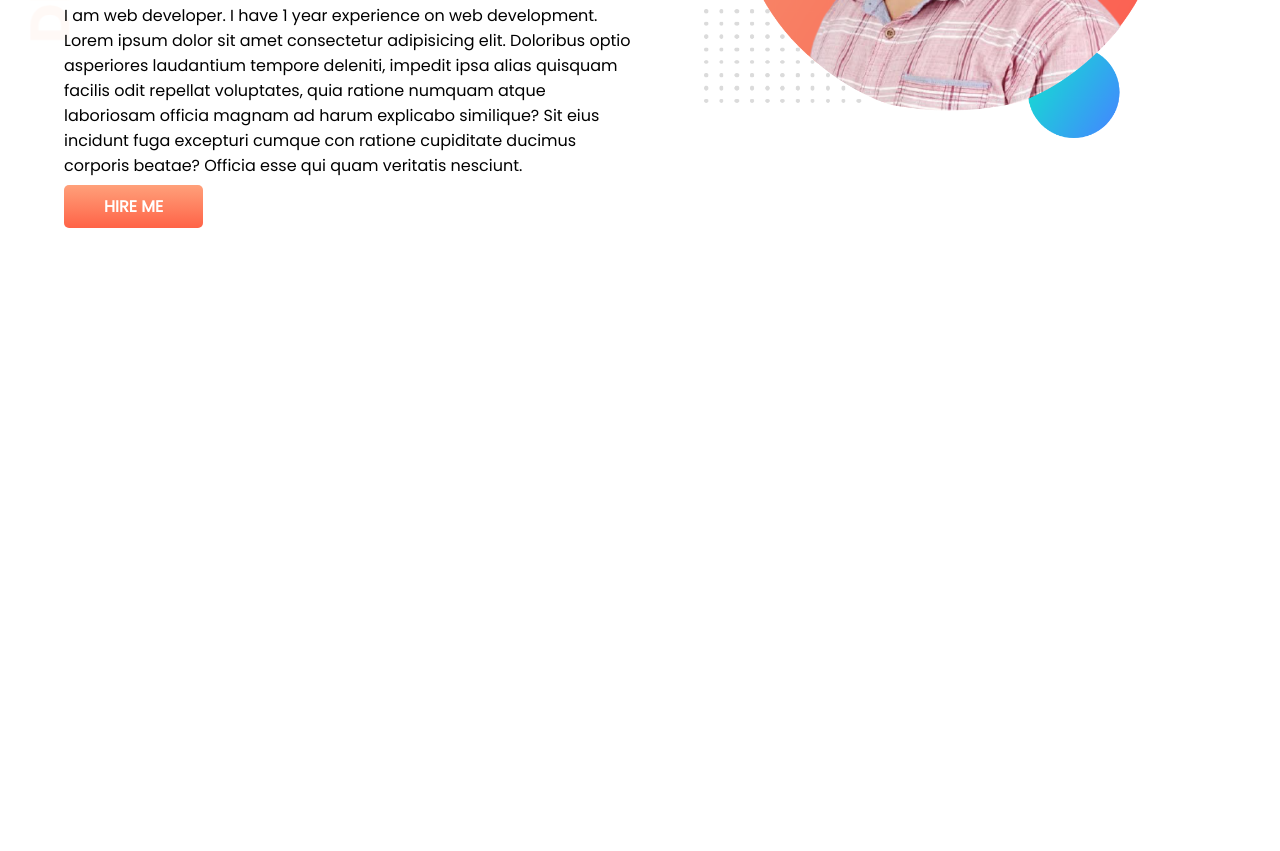
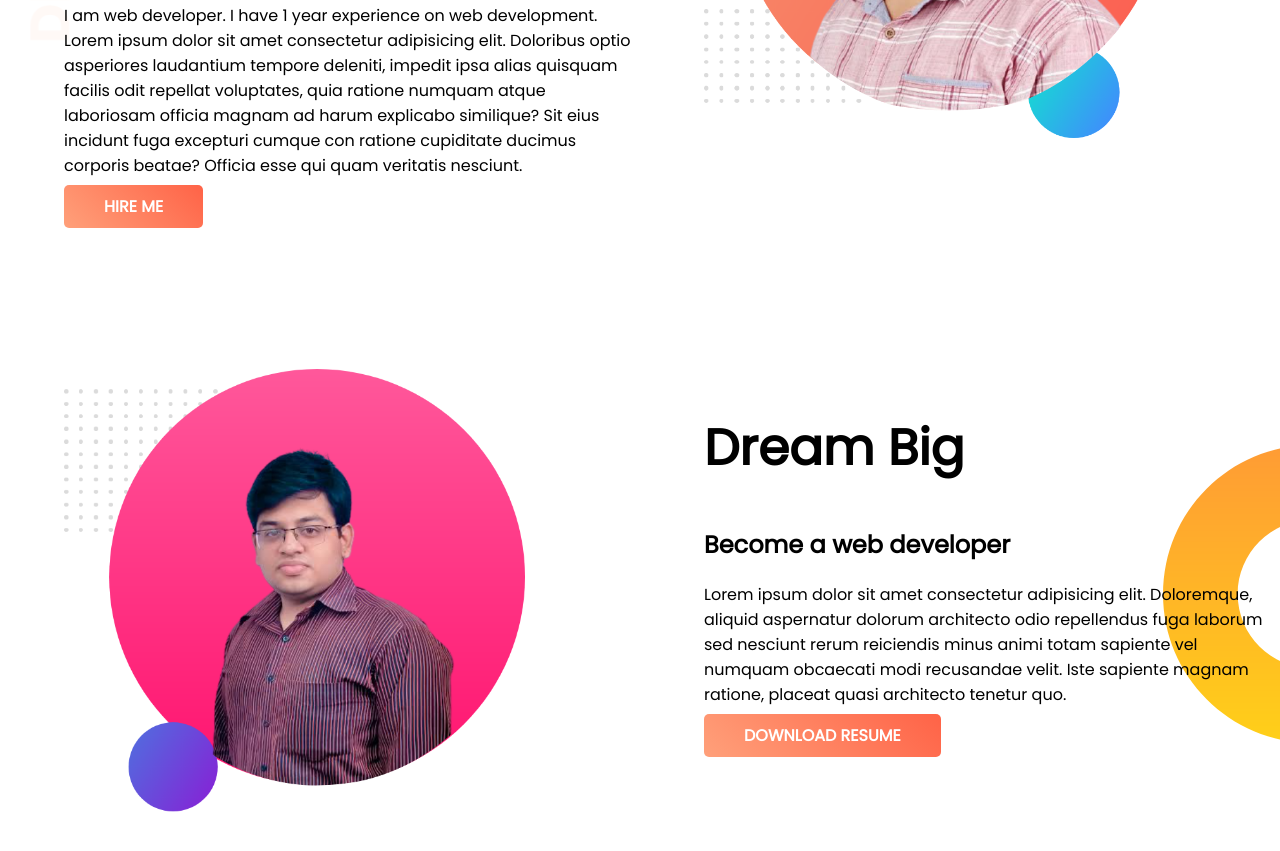
Before and after one commit to abirroybappy/Developer, a plain HTML site: page index.html in a window 1280 px wide. Shown: the part 319-1170 px from the top of the page. Before the commit the page ends 800 px from the top, so only its background shows below. Drawn offline with Linux system fonts and the light colour scheme.

Commit message:
dream add

```diff
--- a/index.html
+++ b/index.html
@@ -31,6 +31,21 @@
         </div>
     </section>
 
+    <section class="dream-big">
+        <div class="half-weidth">
+            <img src="image/my-bg2.png" alt="">
+        </div>
+        <div class="half-weidth">
+            <h1>Dream Big</h1>
+            <h2>Become a web developer</h2>
+            <p>Lorem ipsum dolor sit amet consectetur adipisicing elit. Doloremque, aliquid aspernatur dolorum
+                architecto odio repellendus fuga laborum sed nesciunt rerum reiciendis minus animi totam sapiente vel
+                numquam obcaecati modi recusandae velit. Iste sapiente magnam ratione, placeat quasi architecto tenetur
+                quo.</p>
+            <a class="hire-button" href="https://www.linkedin.com/" target="_blank">DOWNLOAD RESUME</a>
+        </div>
+    </section>
+
 </body>
 
 </html>
--- a/style.css
+++ b/style.css
@@ -11,6 +11,7 @@ h1{
 }
 section{
     display: flex;
+    margin-bottom: 150px;
 }
 .half-weidth{
     width: 50%;
@@ -25,10 +26,16 @@ section{
     border-radius: 5px;
     color: white;
     font-weight: 700;
-    background-image:linear-gradient(lightsalmon, tomato);
+    background-image:linear-gradient(45deg, lightsalmon, tomato);
 }
 
 .top-banner{
     background-image: url( image/top-banner.png);
     background-repeat: no-repeat;
 }
+
+.dream-big{
+    background-image: url(image/dream-bg.png);
+    background-repeat: no-repeat;
+    background-position: right;
+}
```
